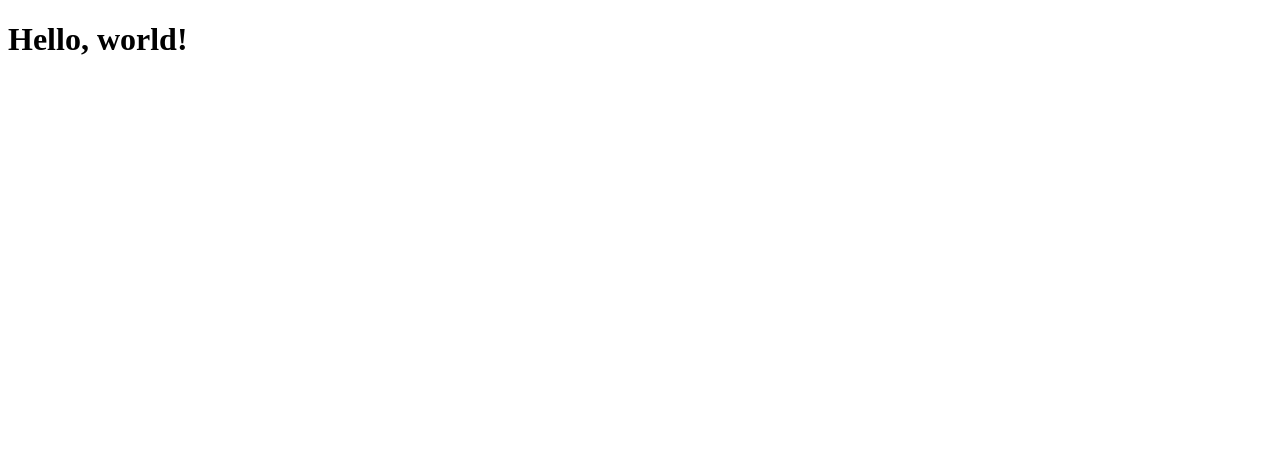
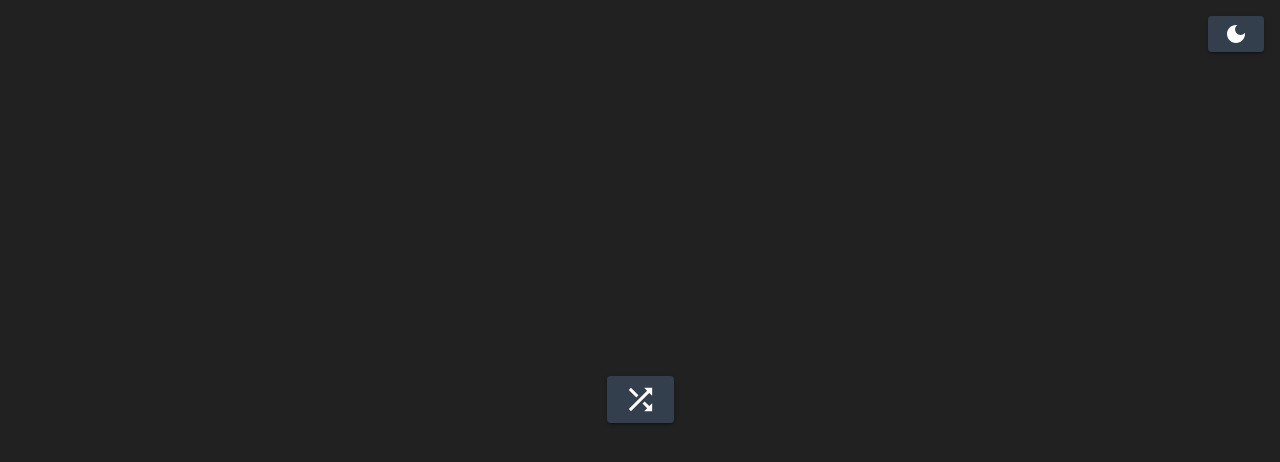
Before and after one commit to brandondtaylor01/RandomWord.io, a React (Create React App) app in the folder client/: page / in a window 1280 px wide. Shown: the top 462 px of the page. Built offline with nearby package versions, Linux system fonts and the light colour scheme.

Commit message:
Added better theme management

```diff
--- a/client/public/index.html
+++ b/client/public/index.html
@@ -7,7 +7,9 @@
     <meta name="description" content="Web site created using create-react-app" />
     <link rel="icon" href="%PUBLIC_URL%/favicon.ico" />
     <link rel="manifest" href="%PUBLIC_URL%/manifest.json" />
-    <link rel="stylesheet" href="https://fonts.googleapis.com/css?family=Roboto:300,400,500,700&display=swap" />
+    <link rel="preconnect" href="https://fonts.googleapis.com">
+    <link rel="preconnect" href="https://fonts.gstatic.com" crossorigin>
+    <link rel="stylesheet" href="https://fonts.googleapis.com/css2?family=Roboto:ital,wght@0,400;0,700;1,400;1,700&display=swap" />
     <link rel="stylesheet" href="https://fonts.googleapis.com/icon?family=Material+Icons" />
     <title>Your Random Word Is...</title>
   </head>
--- a/client/src/App.js
+++ b/client/src/App.js
@@ -1,47 +1,59 @@
-import { createTheme, ThemeProvider } from "@mui/system";
+import React, { useState, useMemo } from "react";
+import { ThemeProvider } from "@emotion/react";
+import { Box, CssBaseline } from "@mui/material";
+import { createTheme } from "@mui/material/styles";
+import Toolbar from "./Components/Toolbar";
+import WordContainer from './Components/WordContainer';
 
 function App() {
+  const [themeMode, setThemeMode] = useState('dark');
 
-  const darkTheme = prefersDarkTheme();
+  /**
+   * Returns a palette object depending on it the mode is 'light' or 'dark'.
+   * @param mode - 'light' or 'dark'
+   * @returns an object.
+   */
+  const getDesignTokens = (mode) => {
+    let darkMode = {
+      palette: {
+        background: {
+          default: '#212121'
+        },
+        primary: {
+          main: '#333f4d',
+        }
+      }
+    }
 
-  // build our app's theme.
-  // this uses an immediately invoked function because the ThemeProvider below shouldn't take a prop function
-  // and we only want the return value of the "createTheme" function call.
-  const theme = (() => {
-    return darkTheme
-      ? createTheme({
-        fontFamily: [
-          'Roboto',
-          'sans-serif',
-        ].join(',')
-      })
+    let lightMode = {
+      palette: {
+        background: {
+          default: '#e0e0e0'
+        },
+        primary: {
+          main: '#333f4d',
+        }
+      }
+    }
 
-      : createTheme({
-        palette: {
-          mode: 'dark'
-        },
-        fontFamily: [
-          'Roboto',
-          'sans-serif',
-        ].join(',')
-      });
-  })();
+    return mode === 'dark' ? darkMode : lightMode;
+  }
+
+  const theme = useMemo(() => createTheme(getDesignTokens(themeMode)), [themeMode]);
+
+  function toggleThemeMode() {
+    setThemeMode((prev) => prev === 'dark' ? 'light' : 'dark');
+  }
 
   return (
     <ThemeProvider theme={theme}>
-      <div className="app">
-        <h1>Hello, world!</h1>
-      </div>
+      <CssBaseline />
+      <Box>
+        <Toolbar toggleThemeMode={toggleThemeMode} themeMode={themeMode} />
+        <WordContainer />
+      </Box>
     </ThemeProvider>
   );
 }
 
-/**
- * The function uses the prefers-color-scheme media query to determine if the user prefers a dark theme
- * @returns A boolean value.
- */
-function prefersDarkTheme() {
-  return window.matchMedia("(prefers-color-scheme: dark)")?.matches;
-}
-
 export default App;
--- /dev/null
+++ b/client/src/Components/Toolbar/index.jsx
@@ -0,0 +1,27 @@
+import { Box, ButtonGroup, Button } from "@mui/material";
+import LightModeIcon from '@mui/icons-material/LightMode';
+import DarkModeIcon from '@mui/icons-material/DarkMode';
+
+export default function Toolbar(props) {
+  return(
+    <Box
+      position='absolute'
+      top='0'
+      right='0'
+
+      marginTop='16px'
+      marginRight='16px'
+
+      display={{
+        xs: 'flex',
+      }}
+    >
+      <ButtonGroup variant="contained">
+        <Button onClick={props.toggleThemeMode}>{props.themeMode === 'dark'
+          ? <DarkModeIcon />
+          : <LightModeIcon />
+        }</Button>
+      </ButtonGroup>
+    </Box>
+  );
+}
--- /dev/null
+++ b/client/src/Components/Word/index.jsx
@@ -0,0 +1,7 @@
+import { Typography } from "@mui/material";
+
+export default function Word(props) {
+    return(
+        <span>{props.word}</span>
+    );
+}
--- /dev/null
+++ b/client/src/Components/WordContainer/index.jsx
@@ -0,0 +1,36 @@
+import { useState } from 'react';
+import { Box, ButtonGroup, Button, CircularProgress, } from "@mui/material";
+import ShuffleIcon from '@mui/icons-material/Shuffle';
+import Word from "../Word";
+
+export default function WordContainer() {
+  const [word,    setWord]    = useState(null);
+  const [loading, setLoading] = useState(false);
+
+  function handleShuffle() {
+    setLoading(!loading);
+    setWord(<CircularProgress fontSize="large" />);
+    setTimeout(() => {
+      setWord('Test!')
+    }, 1500)
+  }
+
+  return(
+    <Box
+      display='flex'
+      flexDirection='column'
+      justifyContent='center'
+      alignItems='center'
+      height='100vh'
+    >
+      <Word word={word} />
+      <Box>
+        <ButtonGroup variant="contained">
+          <Button onClick={handleShuffle}>
+              <ShuffleIcon fontSize='large' />
+            </Button>
+        </ButtonGroup>
+      </Box>
+    </Box>
+  );
+}
```
